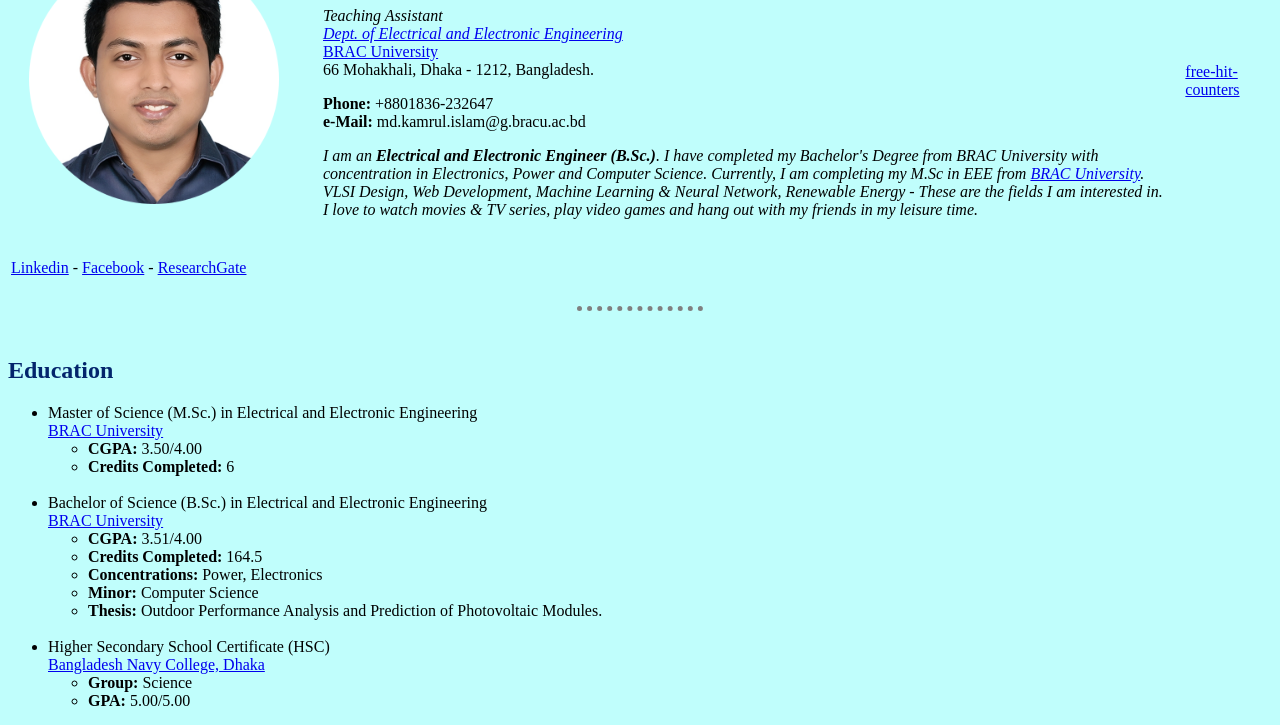
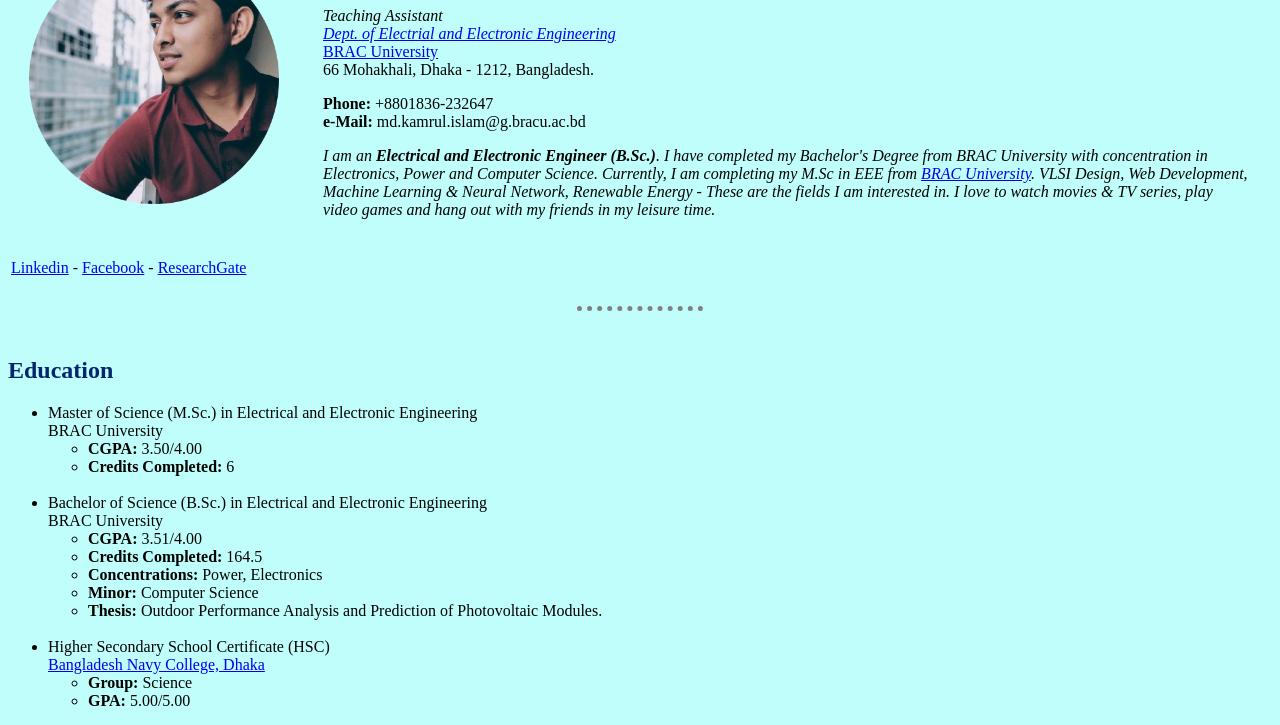
Before and after one commit to mdkamrulislam-web/My-CV, a plain HTML site: page index.html in a window 1280 px wide. Shown: the part 144-869 px from the top of the page. Drawn offline with Linux system fonts and the light colour scheme.

Commit message:
11th Commit - 21st June

```diff
--- a/css/styles.css
+++ b/css/styles.css
@@ -12,6 +12,11 @@ hr{
 h1{
   color: #4CA1A3;
 }
+h1:hover{
+  color: blue;
+}
 h2{
   color: #03256C;
 }
+
+/***************MY PHOTO****************/
--- a/index.html
+++ b/index.html
@@ -4,7 +4,7 @@
 <head>
   <meta name="description" charset="utf-8" content="Md. Kamrul Islam. Electrial and Electronic Engineering. Computer Science. BRAC University. Interested Areas: VLSI Design, Web Development, Machine Learning & Neural Network, Renewable Energy.">
   <title>Md. Kamrul Islam</title>
-  <link rel="icon" href="Kamrul-favicon.ico">
+  <link rel="icon" href="images/Kamrul-favicon.ico">
   <link rel="stylesheet" href="css/styles.css">
 </head>
 
@@ -13,18 +13,20 @@
 <!-- -------------------------------------------------------------------------------------------------------------------------------------------------------------------------------------------------- -->
   <table cellspacing = "20">
     <tr>
-      <td><img src="kamrul.png" alt="Kamrul's Profile Picture" width="250px" height="250px"></td>
+      <td><img  onmouseout="this.src='images/kamrul-img2.png'" onmouseover="this.src='images/kamrul.png'" alt="Kamrul's Profile Picture" src="images/kamrul-img2.png" width="250px" height="250px"></td>
       <td></td>
       <td>
           <h1>Md. Kamrul Islam</h1>
-          <p><em>Teaching Assistant</em><br><em><a href="https://www.bracu.ac.bd/academics/departments/electrical-and-electronic-engineering">Dept. of Electrical and Electronic Engineering</a></em><br><a href="https://www.bracu.ac.bd/">BRAC University</a><br>66 Mohakhali, Dhaka - 1212, Bangladesh.</p>
+          <p><em>Teaching Assistant</em><br><em><a href="https://www.bracu.ac.bd/academics/departments/electrical-and-electronic-engineering">Dept. of Electrial and Electronic Engineering</a></em><br><a href="https://www.bracu.ac.bd/">BRAC University</a><br>66 Mohakhali, Dhaka - 1212, Bangladesh.</p>
           <p><strong>Phone:</strong> +8801836-232647<br><strong>e-Mail:</strong> md.kamrul.islam@g.bracu.ac.bd</p>
           <p><em>I am an <strong>Electrical and Electronic Engineer (B.Sc.)</strong>. I have completed my Bachelor's Degree from BRAC University with concentration in Electronics, Power and Computer Science. Currently, I am completing my M.Sc in EEE from <a href="https://www.bracu.ac.bd/">BRAC University</a>. VLSI Design, Web Development, Machine Learning & Neural Network, Renewable Energy - These are the fields I am interested in. I love to watch movies & TV series, play video games and hang out with my friends in my leisure time.</em></p>
       </td>
+<!--
       <td>
          <a href='https://free-hit-counters.net/'>free-hit-counters</a> <script type='text/javascript' src='https://www.freevisitorcounters.com/auth.php?id=5755c87d8592b796c75b19e923e7ea564b31e108'></script>
          <script type="text/javascript" src="https://www.freevisitorcounters.com/en/home/counter/839288/t/0"></script>
       </td>
+-->
     </tr>
   </table>
   <table cellspacing="">
@@ -43,7 +45,7 @@
   <ul>
     <li>
       Master of Science (M.Sc.) in Electrical and Electronic Engineering<br>
-      <a href="https://www.bracu.ac.bd/">BRAC University</a>
+      BRAC University
       <ul>
         <li><strong>CGPA:</strong> 3.50/4.00</li>
         <li><strong>Credits Completed:</strong> 6</li>
@@ -52,7 +54,7 @@
     <br>
     <li>
       Bachelor of Science (B.Sc.) in Electrical and Electronic Engineering<br>
-      <a href="https://www.bracu.ac.bd/">BRAC University</a>
+      BRAC University
       <ul>
         <li><strong>CGPA:</strong> 3.51/4.00</li>
         <li><strong>Credits Completed:</strong> 164.5</li>
```
Also changed, not shown: images/Kamrul-favicon.ico (added), images/kamrul-img2.png (added), images/kamrul.png (added).
